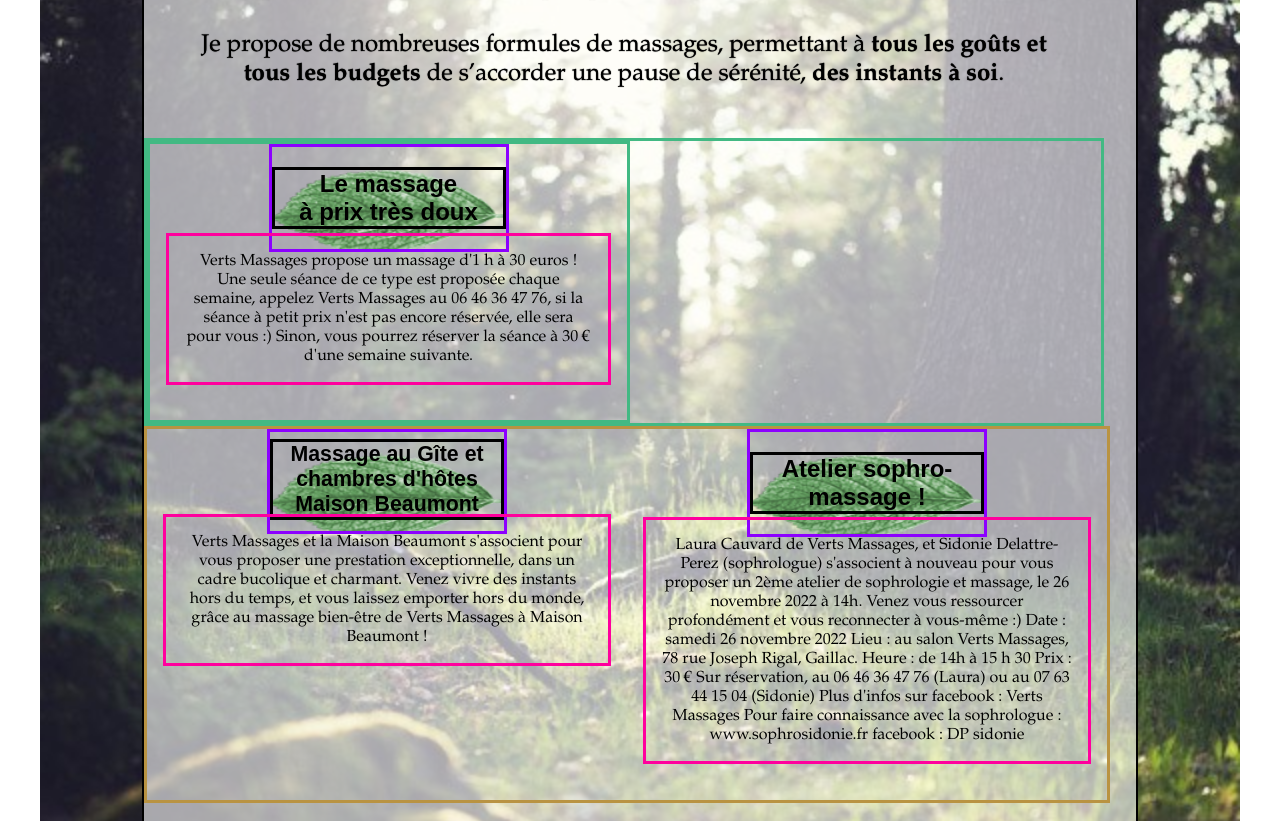
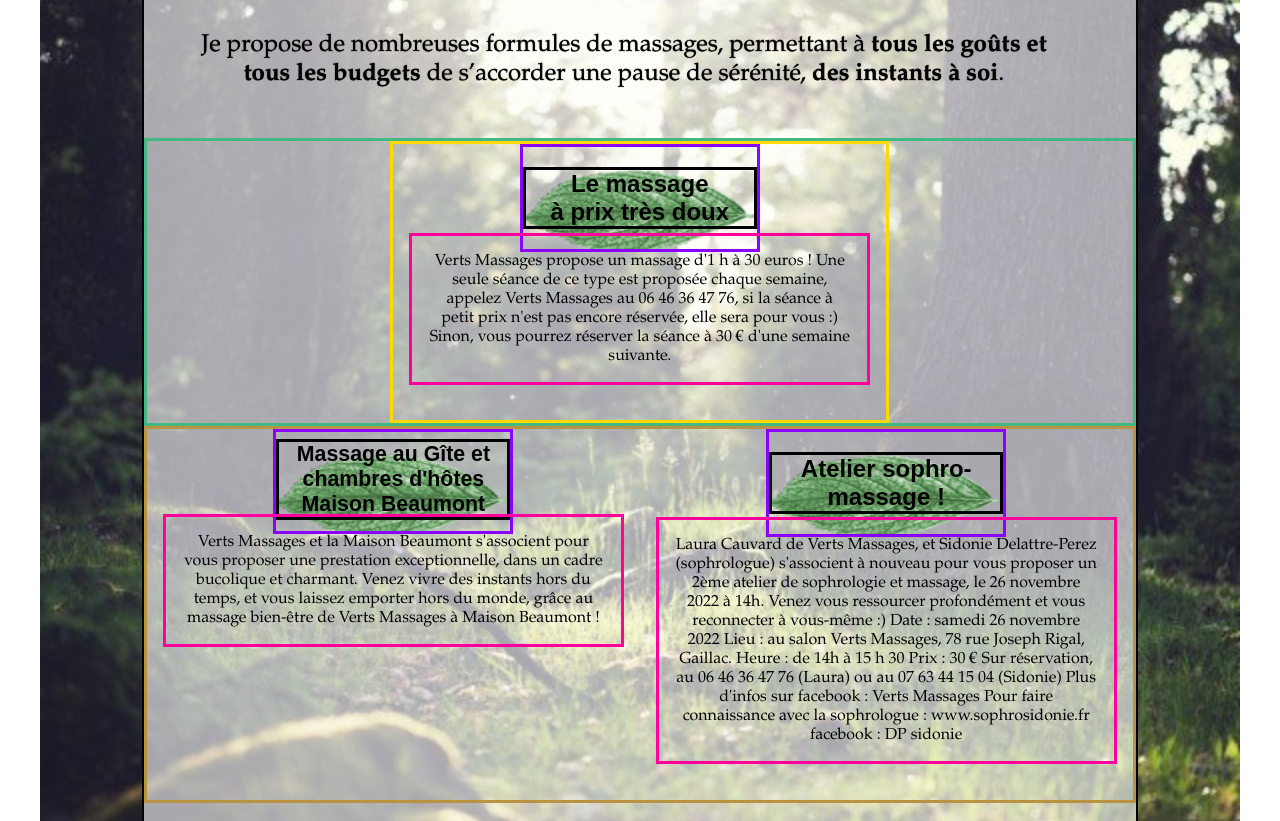
Before and after one commit to RomainDelran/VertsMassage, a Vue app: page / in a window 1280 px wide. Shown: the part 1200-2021 px from the top of the page. Built offline with nearby package versions, Linux system fonts and the light colour scheme; a web font is replaced by a local one.

Commit message:
ArticleCentreAuMilieu

```diff
--- a/src/App.vue
+++ b/src/App.vue
@@ -133,17 +133,15 @@
 
 
 /* Modification Laura cépe*/
-.ArticleLeMassageAPrixTresDoux{
-  color: #ffd900;
-  border: 0.2rem solid;
-}
+
 
 
 .LeMassageAPrixTresDoux {
+ margin: auto;
+  padding-left: 0em;
 
-
+  color: #ffd900;
   border: 0.2rem solid;
-  width: 50%;
 }
 .MassageAuGite{
 
@@ -151,8 +149,8 @@
 }
 
 .LeMassageAPrixTresDoux{
+  width: 50%;
 
-  width: 50%;
 }
 
 .AtelierSophroMassage{
@@ -161,7 +159,7 @@
 }
 
 .DefinitionLignesArticles{
-
+  margin-right: -1.6em;
 
   justify-content: center;
   align-items: center;
@@ -172,9 +170,9 @@
 .LignePremiereLigneArticles{
   color: #42b983;
   border: 0.2rem solid;
-
-
-
+  justify-content: cen;
+  width: 100%;
+  margin-right: 0em;
 
 
 }
```
